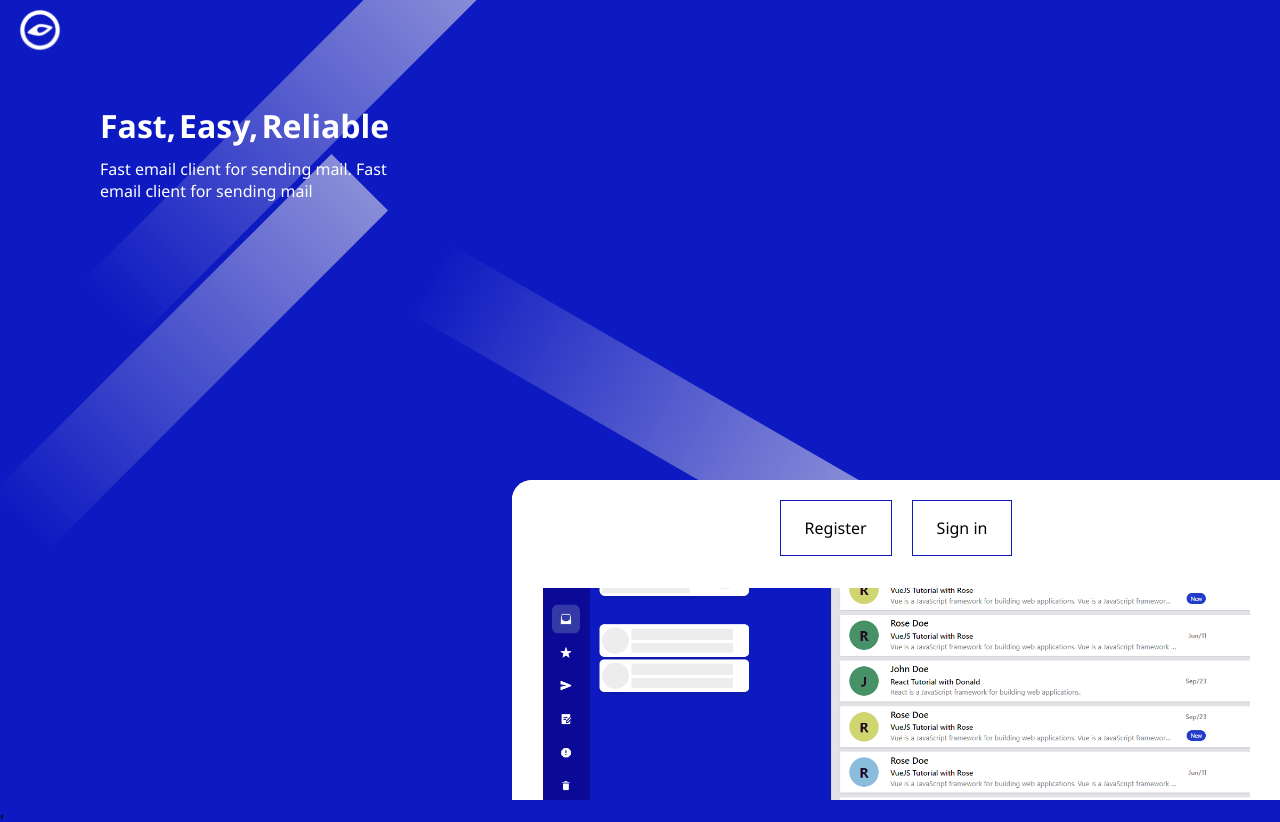
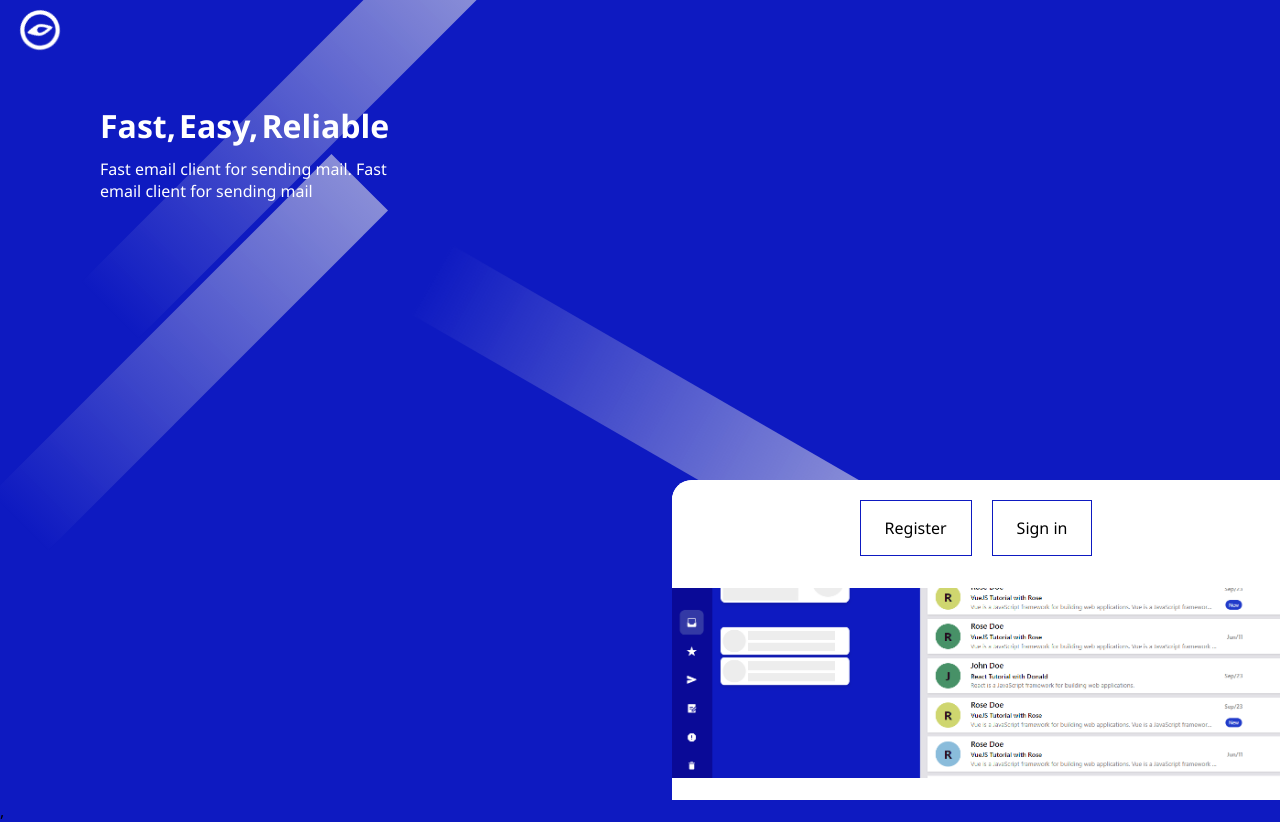
Before and after one commit to Xyzeebit/compass-mail-app, a React (Create React App) app in the folder client/: page / in a window 1280 px wide. Built offline with nearby package versions, Linux system fonts and the light colour scheme.

Commit message:
change home image width

```diff
--- a/client/src/styles/home.css
+++ b/client/src/styles/home.css
@@ -105,7 +105,7 @@ p.desc {
     position: absolute;
     bottom: 0;
     right: 0;
-    left: 40vw;
+    width: 38rem;
     height: 20rem;
     z-index: 2;
     background-image: url(../images/snapshot.png);
```
